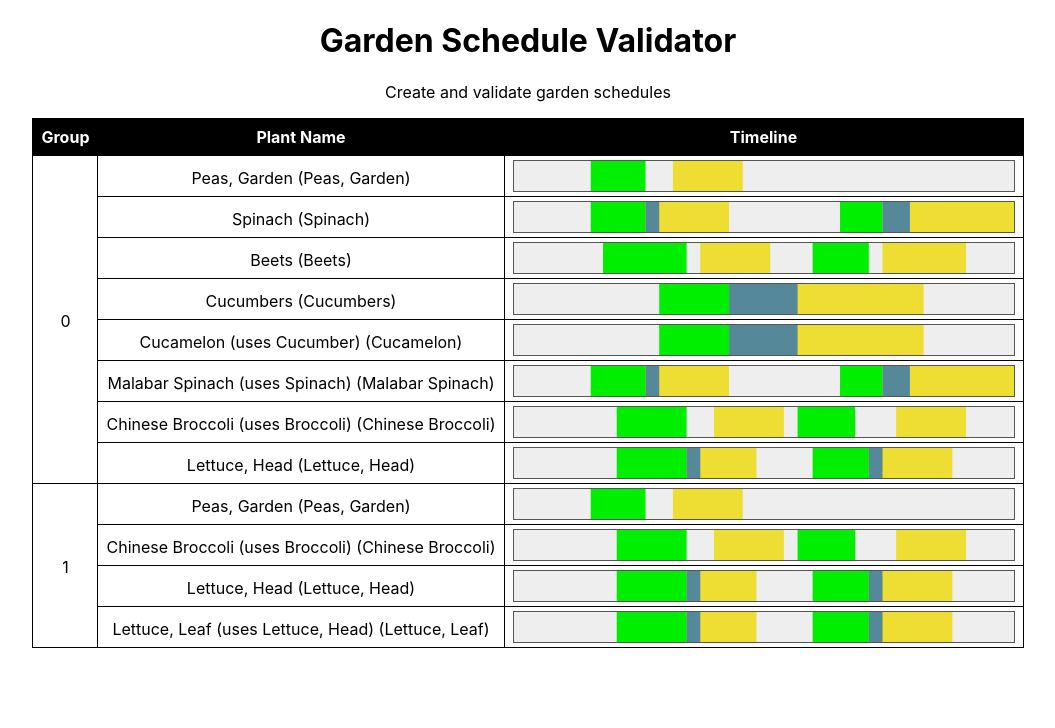
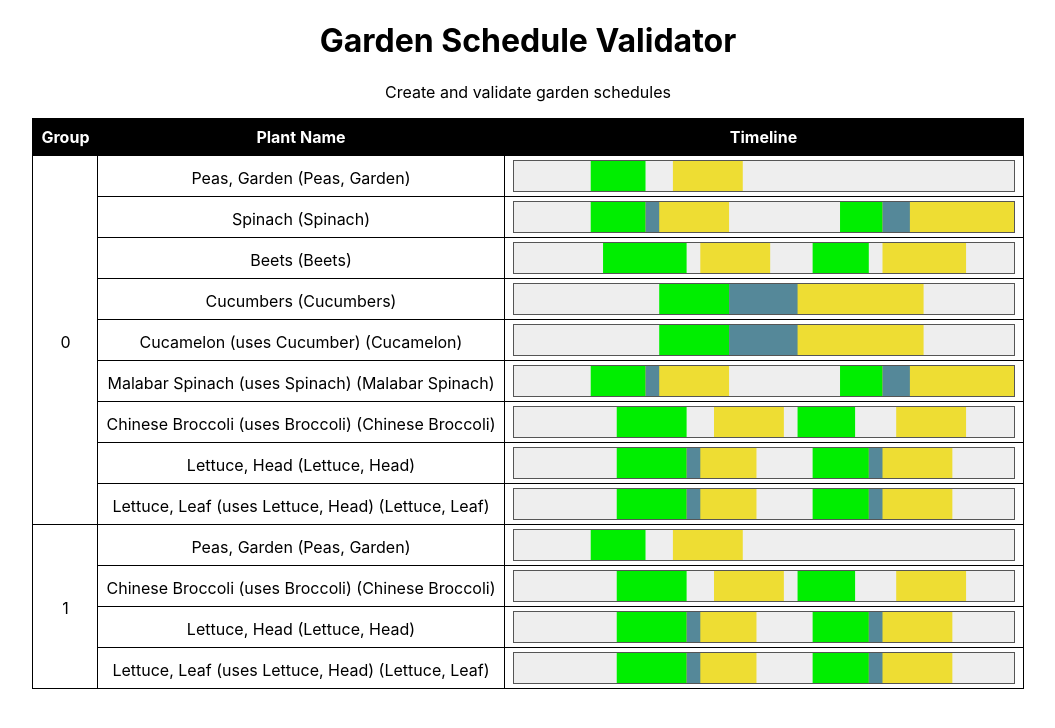
Before and after one commit to arcrad/garden_schedule_validator, a React (Create React App) app: page / in a window 1280 px wide. Shown: the top 728 px of the page, without its empty margins (112-1167 px from the left). Built offline with nearby package versions, Linux system fonts and the light colour scheme.

Commit message:
added notes key to plant schedule entry type + added some notes to plant schedule

```diff
--- a/src/CommonTypes.ts
+++ b/src/CommonTypes.ts
@@ -16,6 +16,7 @@ type PlantScheduleEntry = {
 	plantId: string;
 	groupId: number;
 	numberOfPlants: number;
+	notes?: string;
 };
 
 type PlantSchedule = PlantScheduleEntry[];
--- a/src/PlantSchedule.ts
+++ b/src/PlantSchedule.ts
@@ -37,14 +37,23 @@ const plantSchedule:PlantSchedule = [
 	{
 		plantId: 'Chinese Broccoli',
 		groupId: 0,
-		numberOfPlants: 7
+		numberOfPlants: 7,
+		notes: 'Fall'
 	},
+	//add bok choy,
 	{
 		plantId: 'Lettuce, Head',
 		groupId: 0,
-		numberOfPlants: 30
+		numberOfPlants: 30,
+		notes: 'Fall'
 	},
-	//
+	{
+		plantId: 'Lettuce, Leaf',
+		groupId: 0,
+		numberOfPlants: 30,
+		notes: 'Fall'
+	},
+	/////
 	{
 		plantId: 'Peas, Garden',
 		groupId: 1,
```
